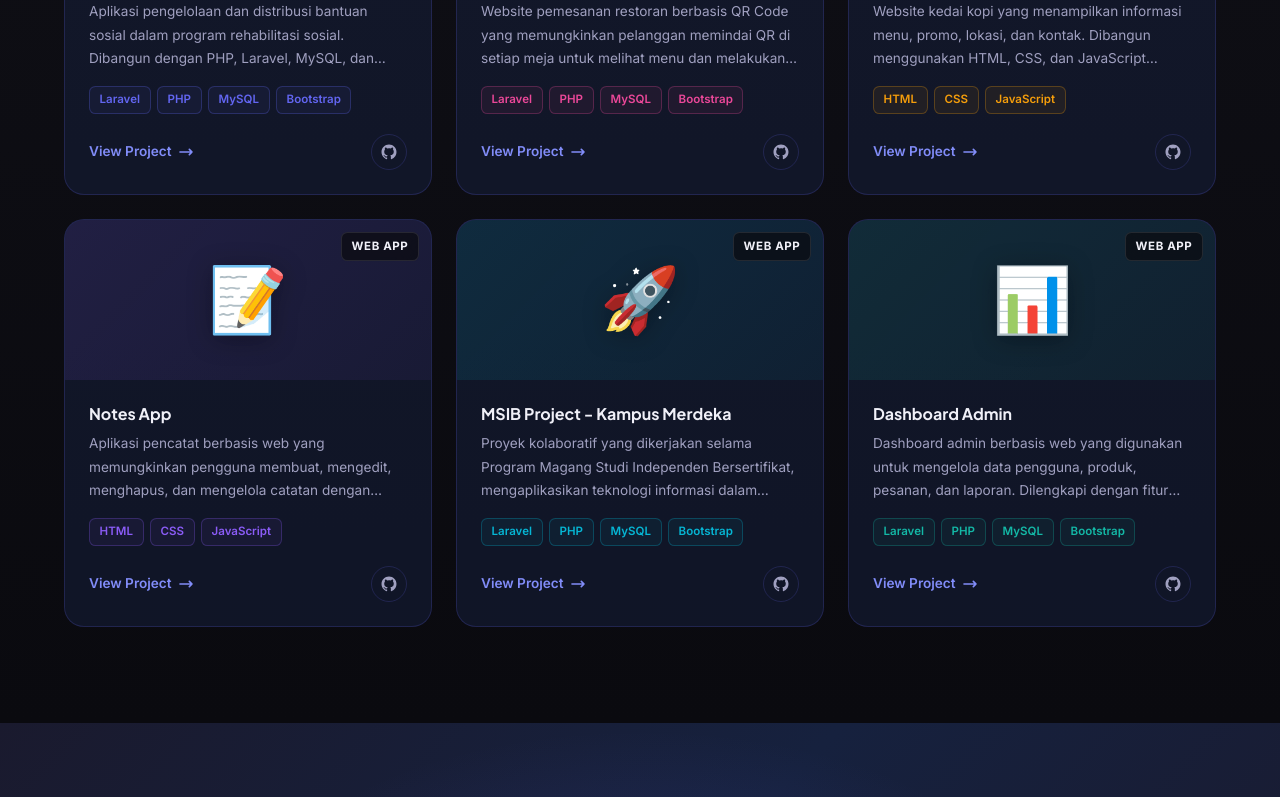
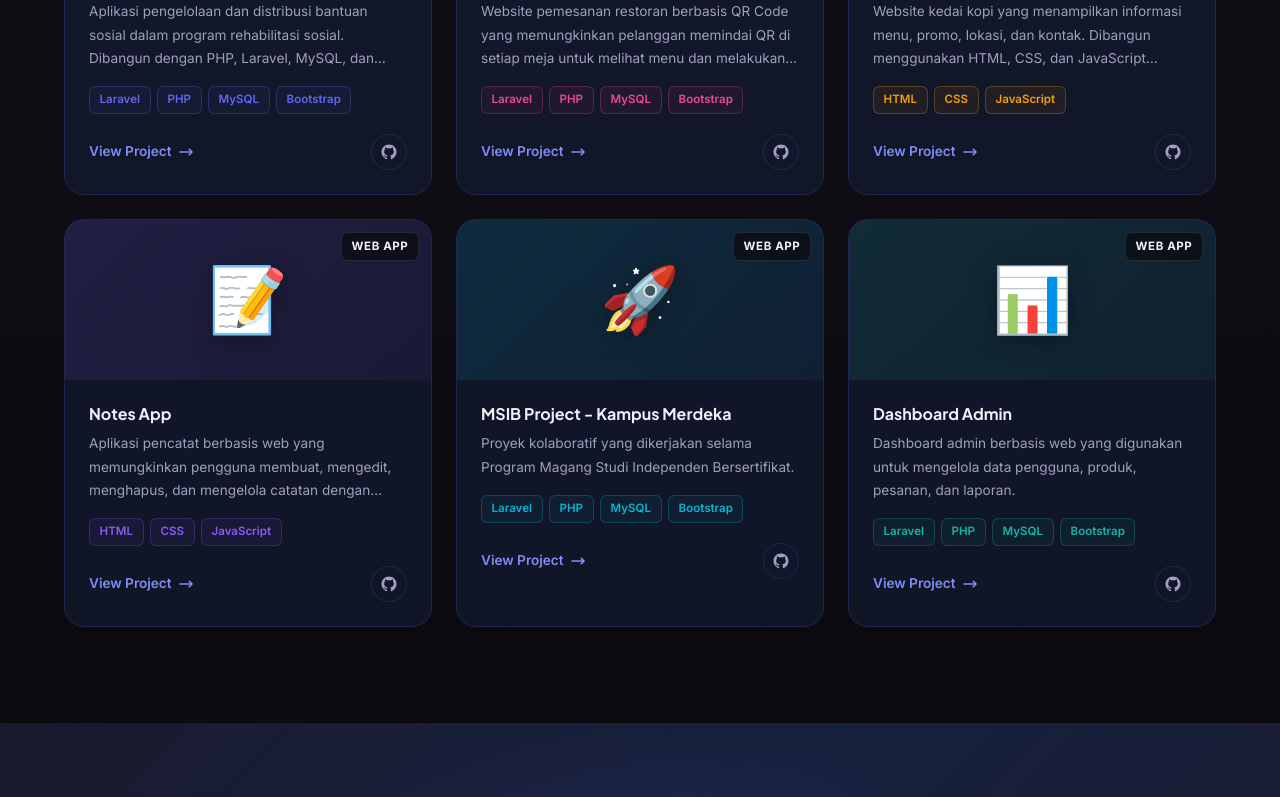
Before and after one commit to Farhan0511/my-portofolio, a React (Vite) app: page / in a window 1280 px wide. Shown: the part 4428-5225 px from the top of the page. Built offline with nearby package versions, Linux system fonts and the light colour scheme.

Commit message:
add full project.jsx

```diff
--- a/src/components/Hero.module.css
+++ b/src/components/Hero.module.css
@@ -258,4 +258,4 @@
   .tagline br { display: none; }
   .actions { flex-direction: column; align-items: stretch; }
   .actions .btn { text-align: center; justify-content: center; }
-}
+};
--- a/src/components/Projects.jsx
+++ b/src/components/Projects.jsx
@@ -12,7 +12,7 @@ const projects = [
     tech: ["Laravel", "PHP", "MySQL", "Bootstrap"],
     color: "#6366f1",
     emoji: "🏛️",
-    demo: "#",
+    demo: "https://github.com/Farhan0511/dinsos-app",
     github: "https://github.com/Farhan0511/dinsos-app",
   },
   {
@@ -23,51 +23,51 @@ const projects = [
     tech: ["Laravel", "PHP", "MySQL", "Bootstrap"],
     color: "#ec4899",
     emoji: "🍽️",
-    demo: "https://saungengkong.anura.my.id",
-    github: "https://github.com/Farhan0511/saung-engkong",
+    demo: "https://github.com/Farhan0511/SaungEngkong-App",
+    github: "https://github.com/Farhan0511/SaungEngkong-App",
   },
   {
     id: 3,
     title: "Website Kedai Kopi",
     category: "Web App",
-    desc: "Website kedai kopi yang menampilkan informasi menu, promo, lokasi, dan kontak. Dibangun menggunakan HTML, CSS, dan JavaScript dengan desain responsif untuk memberikan pengalaman pengguna yang menarik di berbagai perangkat.",
+    desc: "Website kedai kopi yang menampilkan informasi menu, promo, lokasi, dan kontak. Dibangun menggunakan HTML, CSS, dan JavaScript dengan desain responsif.",
     tech: ["HTML", "CSS", "JavaScript"],
     color: "#f59e0b",
     emoji: "☕",
-    demo: "https://kedai-kopi-production.up.railway.app",
+    demo: "https://github.com/Farhan0511/Kedai-Kopi",
     github: "https://github.com/Farhan0511/Kedai-Kopi",
   },
   {
     id: 4,
     title: "Notes App",
     category: "Web App",
-    desc: "Aplikasi pencatat berbasis web yang memungkinkan pengguna membuat, mengedit, menghapus, dan mengelola catatan dengan mudah. Dibangun menggunakan HTML, CSS, dan JavaScript dengan antarmuka yang sederhana, responsif, dan mudah digunakan.",
+    desc: "Aplikasi pencatat berbasis web yang memungkinkan pengguna membuat, mengedit, menghapus, dan mengelola catatan dengan mudah.",
     tech: ["HTML", "CSS", "JavaScript"],
     color: "#8b5cf6",
     emoji: "📝",
-    demo: "#",
+    demo: "https://github.com/Farhan0511",
     github: "https://github.com/Farhan0511",
   },
   {
     id: 5,
     title: "MSIB Project - Kampus Merdeka",
     category: "Web App",
-    desc: "Proyek kolaboratif yang dikerjakan selama Program Magang Studi Independen Bersertifikat, mengaplikasikan teknologi informasi dalam lingkungan industri.",
+    desc: "Proyek kolaboratif yang dikerjakan selama Program Magang Studi Independen Bersertifikat.",
     tech: ["Laravel", "PHP", "MySQL", "Bootstrap"],
     color: "#06b6d4",
     emoji: "🚀",
-    demo: "#",
+    demo: "https://github.com/Farhan0511",
     github: "https://github.com/Farhan0511",
   },
   {
     id: 6,
     title: "Dashboard Admin",
     category: "Web App",
-    desc: "Dashboard admin berbasis web yang digunakan untuk mengelola data pengguna, produk, pesanan, dan laporan. Dilengkapi dengan fitur CRUD, autentikasi login, pencarian data, serta tampilan dashboard yang responsif untuk memudahkan pengelolaan sistem.",
+    desc: "Dashboard admin berbasis web yang digunakan untuk mengelola data pengguna, produk, pesanan, dan laporan.",
     tech: ["Laravel", "PHP", "MySQL", "Bootstrap"],
     color: "#14b8a6",
     emoji: "📊",
-    demo: "#",
+    demo: "https://github.com/Farhan0511",
     github: "https://github.com/Farhan0511",
   },
 ];
```
